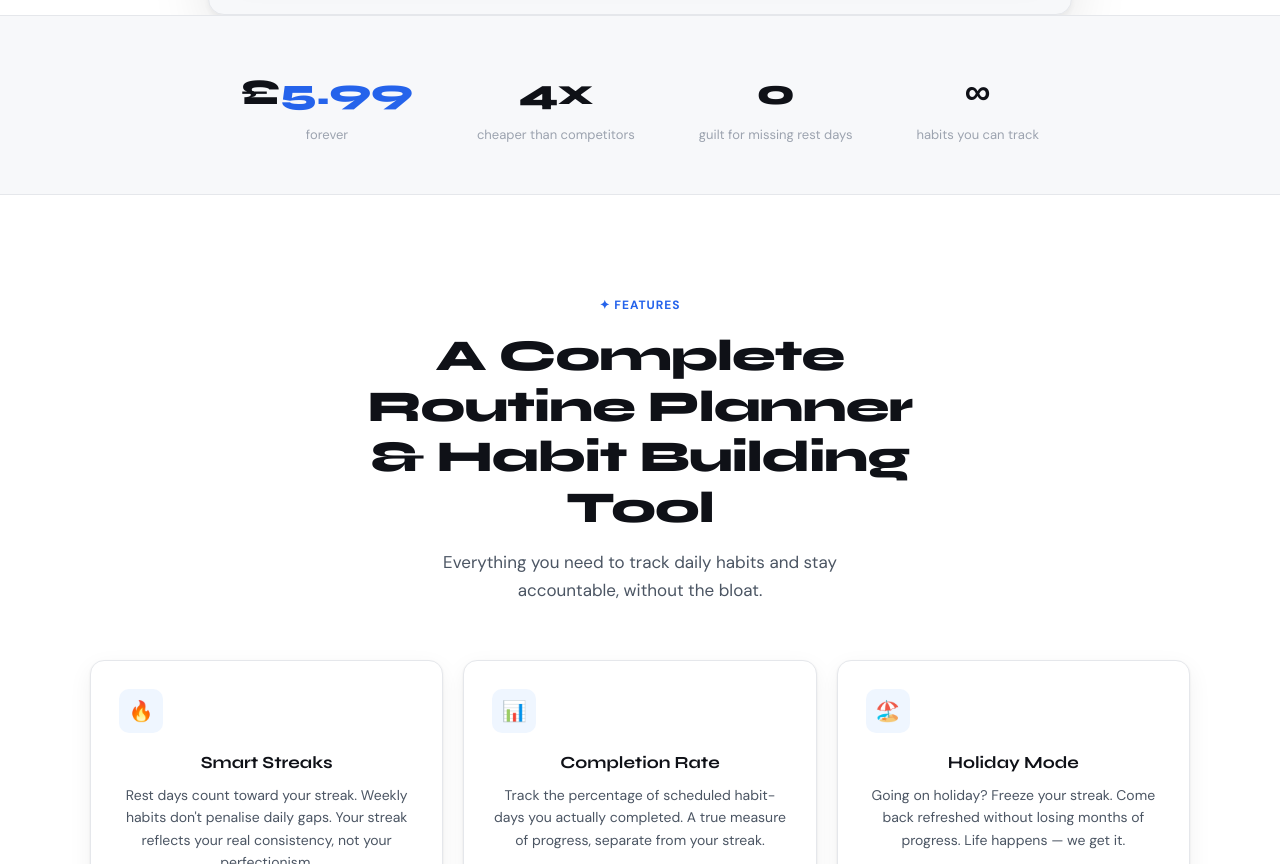
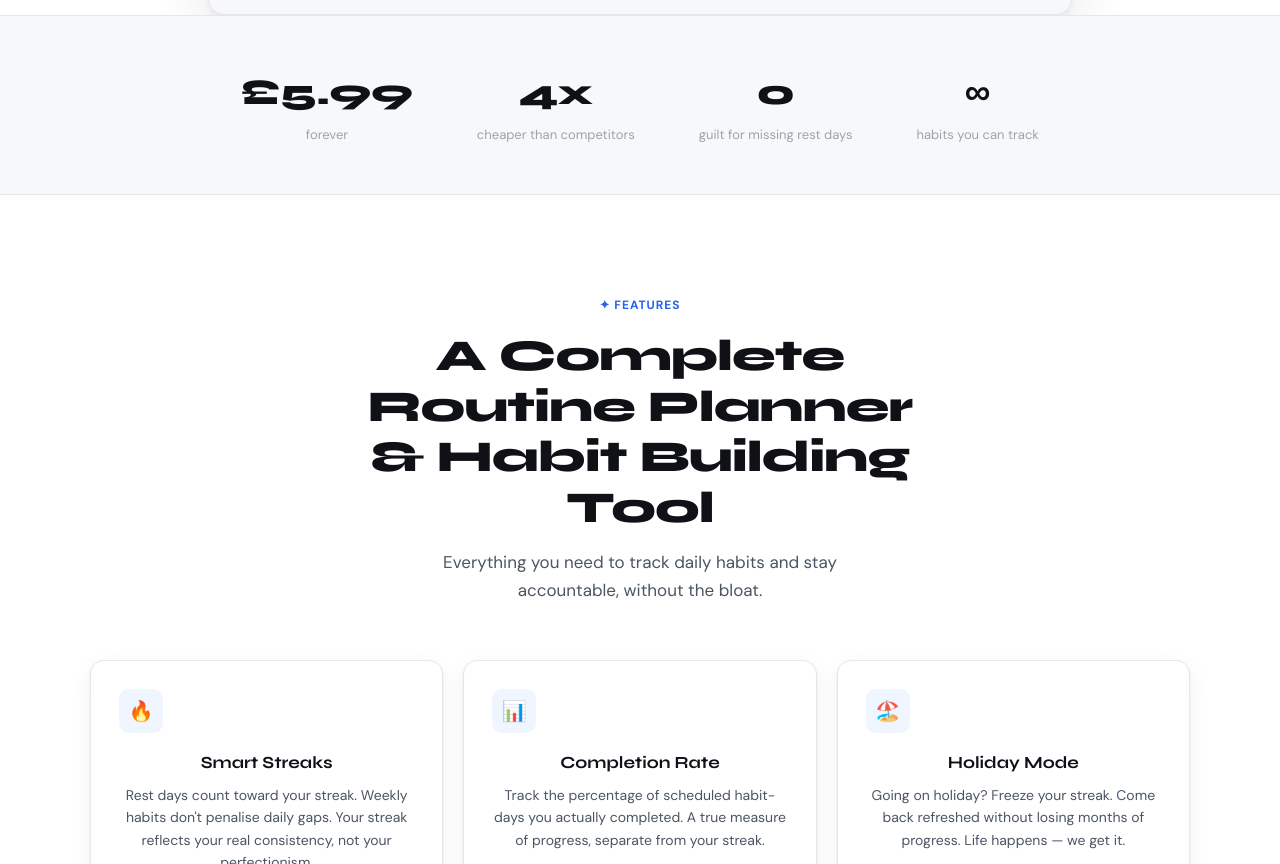
Before and after one commit to JKeyOfficial/habitick-landing, a website: page index.html in a window 1280 px wide. Shown: the part 1488-2352 px from the top of the page. Drawn offline with Linux system fonts and the light colour scheme.

Commit message:
fix pricing typo

```diff
--- a/index.html
+++ b/index.html
@@ -1110,7 +1110,7 @@
   <!-- Stats -->
   <div class="stats-strip reveal">
     <div class="stat">
-      <div class="stat-val">£<span>5.99</span></div>
+      <div class="stat-val">£5.99<span></span></div>
       <div class="stat-label">forever</div>
     </div>
     <div class="stat">
```
